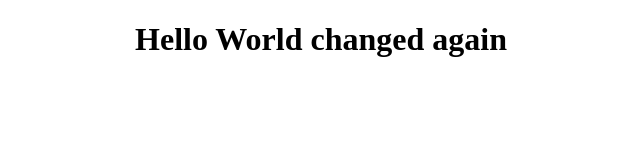
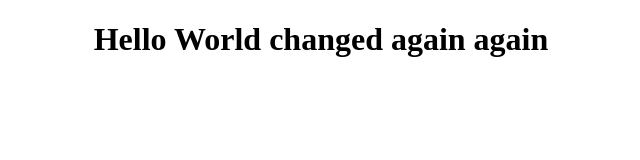
Before and after one commit to jamal-ahmad/jamal-ahmad.github.io, a plain HTML site: page index.html in a window 1280 px wide. Shown: the whole page, without its empty margins (319-959 px from the left). Drawn offline with Linux system fonts and the light colour scheme.

Commit message:
try 2 for pushin from VScode

```diff
--- a/index.html
+++ b/index.html
@@ -5,5 +5,5 @@
 </head>
 
 <body>
-    <div><h1 align="center">Hello World changed again</h1> </div>
+    <div><h1 align="center">Hello World changed again again</h1> </div>
 </body>
```
